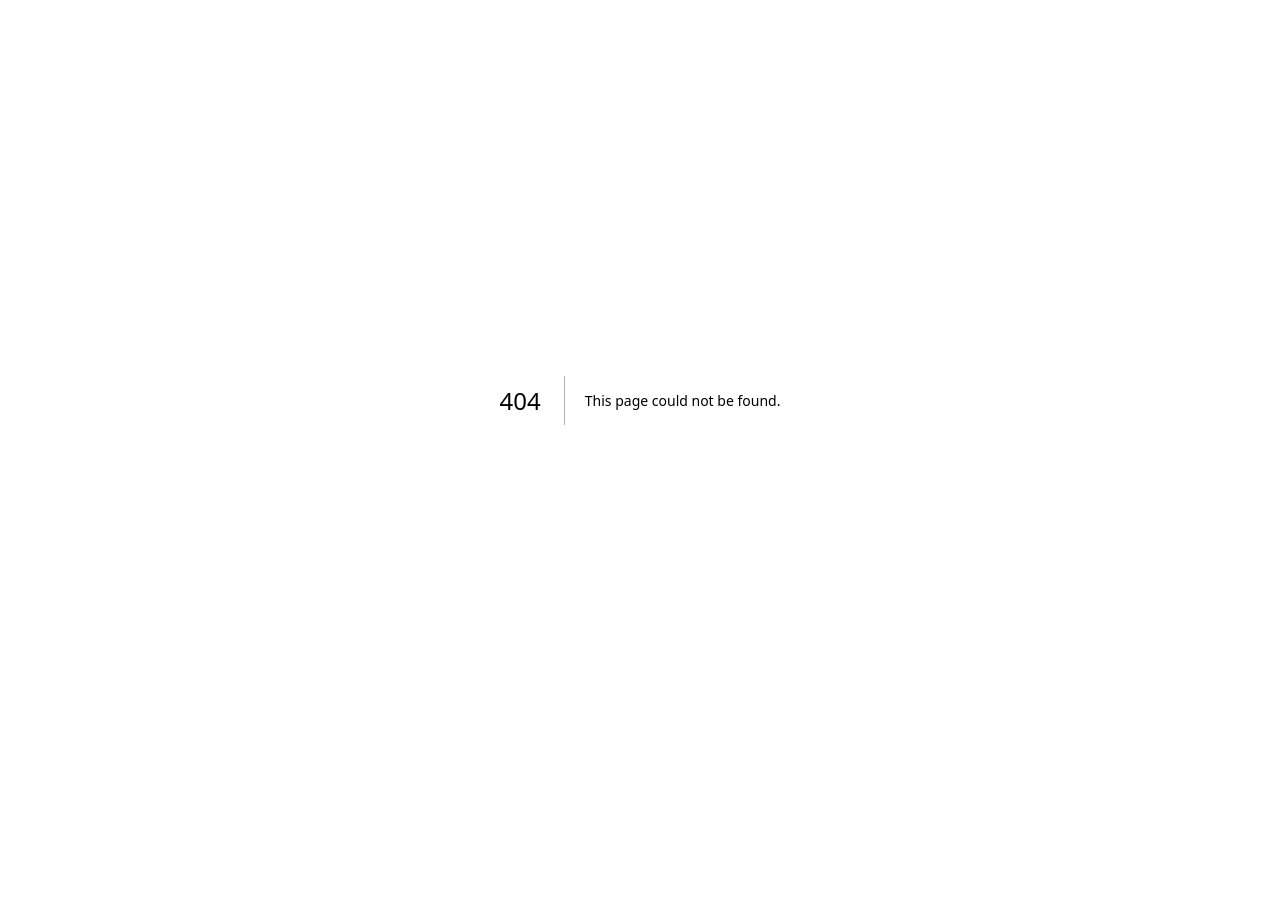
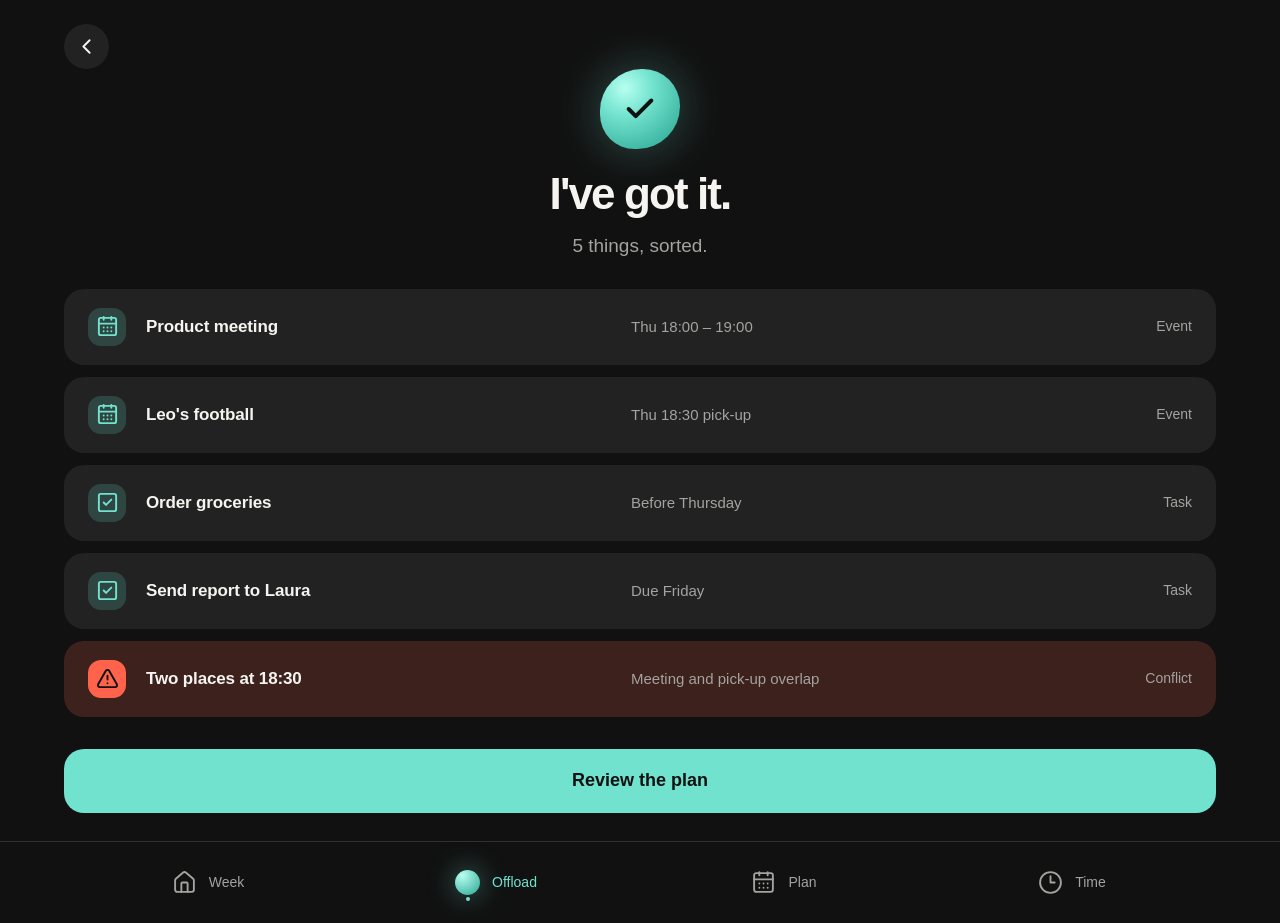
Before and after one commit to ctrl-Ella/OffLoad, a Next.js app: page /offload in a window 1280 px wide. Before the commit this address had no page. Before the commit the page ends 800 px from the top, so only its background shows below. Built offline with nearby package versions, Linux system fonts and the light colour scheme.

Commit message:
add review plan

```diff
--- a/src/app/globals.css
+++ b/src/app/globals.css
@@ -1,68 +1,87 @@
-/* ---------------------------------------------------------------------------
-   Los tokens del proyecto y la base que los usa.
-
-   LA REGLA QUE NO SE ROMPE
-   ------------------------------------------------------------------------
-   Un color se cambia aquí y en ningún sitio más. Ni un hexadecimal suelto en
-   un componente, ni una clase de la paleta por defecto de Tailwind, que no
-   está medida contra nada nuestro. Si hace falta un color que no está, se
-   añade como token con su contraste medido al lado.
-
-   Cada token lleva anotado su contraste. El listón del proyecto es 4,5:1 para
-   texto normal y 3:1 para texto grande y elementos gráficos, y el porqué de
-   ese nivel está en docs/guias/accesibilidad.md.
-
-   Si cambias un color, vuelve a medirlo. Un token es una promesa de
-   contraste: si se cambia sin comprobar, la promesa se rompe en silencio.
---------------------------------------------------------------------------- */
-
 @import "tailwindcss";
 
 @theme {
-  /* Fondo y texto. 15,8:1 entre los dos: holgado incluso para AAA. */
-  --color-fondo: #fbfaf8;
-  --color-texto: #1a1a1f;
-
-  /* Texto secundario sobre el fondo: 7,4:1. */
-  --color-texto-suave: #4a4a55;
-
-  /* Acento de marca sobre el fondo: 5,1:1. Vale para texto normal. */
-  --color-acento: #7a3d9c;
-
-  /* Turquesa sobre el fondo: 3,2:1. El más justo de los tres, así que se
-     reserva para titulares, iconos y bordes. Nunca para texto normal. */
-  --color-turquesa: #0f7d86;
-
-  /* Bordes y separadores: 3,1:1 sobre el fondo. Elemento gráfico, no texto. */
-  --color-borde: #b9b4ad;
+  /* Contrastes WCAG: texto/fondo 17,16:1; secundario/tarjeta 6,29:1;
+     turquesa/tarjeta 10,21:1; botón 12,11:1; secundario/alerta 5,80:1.
+     El borde es decorativo: la navegación se identifica por icono y texto. */
+  --color-fondo: #111111;
+  --color-texto: #f5f4f0;
+  --color-texto-suave: #a3a3a0;
+  --color-acento: #71e2ce;
+  --color-turquesa: #71e2ce;
+  --color-borde: #303030;
+  --color-tarjeta: #222222;
+  --color-icono-fondo: #2e4541;
+  --color-alerta: #ff634c;
+  --color-alerta-fondo: #3d211c;
+  --color-exterior: #f7f5f0;
+  --color-orbe-luz: #b7fff0;
+  --color-orbe-sombra: #2aa692;
 }
 
 @layer base {
-  body {
-    background-color: var(--color-fondo);
-    color: var(--color-texto);
-  }
+  * { box-sizing: border-box; }
+  body { margin: 0; background: var(--color-fondo); color: var(--color-texto); font-family: Arial, Helvetica, sans-serif; }
+  button { font: inherit; cursor: pointer; -webkit-tap-highlight-color: transparent; }
+  :focus-visible { outline: 3px solid var(--color-acento); outline-offset: 5px; }
+}
 
-  /* Nunca `outline: none` sin sustituto. Quien navega con teclado pierde la
-     referencia de dónde está y la página deja de ser usable. Se define una
-     vez, aquí, y en los componentes solo hay que no estropearlo. */
-  :focus-visible {
-    outline: 3px solid var(--color-acento);
-    outline-offset: 2px;
-  }
-
-  /* Quien pide menos movimiento lo pide por un motivo: para algunas personas
-     una animación no es un adorno, es un mareo. Lo declarativo se neutraliza
-     aquí; lo que anima por JavaScript hay que preguntárselo aparte, y de eso
-     se ocupa src/lib/motion.ts. */
-  @media (prefers-reduced-motion: reduce) {
-    *,
-    *::before,
-    *::after {
-      animation-duration: 0.01ms !important;
-      animation-iteration-count: 1 !important;
-      transition-duration: 0.01ms !important;
-      scroll-behavior: auto !important;
-    }
-  }
+.offload-app { width: 100%; min-height: 100svh; margin-inline: auto; background: var(--color-fondo); display: flex; flex-direction: column; }
+.screen-content { width: 100%; max-width: 640px; margin-inline: auto; padding: max(14px, env(safe-area-inset-top)) max(24px, env(safe-area-inset-right)) 27px max(24px, env(safe-area-inset-left)); flex: 1; display: flex; flex-direction: column; }
+.screen-toolbar { display: flex; align-items: center; gap: 14px; min-height: 45px; }
+.back-button { display: grid; place-items: center; width: 45px; height: 45px; border-radius: 50%; border: 0; color: var(--color-texto); background: var(--color-tarjeta); }
+.toolbar-label { color: var(--color-texto-suave); font-size: 14px; }
+.summary { text-align: center; padding-top: 16px; margin-bottom: 21px; }
+.success-orb { display: grid; place-items: center; width: 80px; height: 80px; margin: 0 auto 15px; border-radius: 52% 46% 53% 43%; color: var(--color-fondo); background: radial-gradient(circle at 31% 24%, var(--color-orbe-luz), var(--color-acento) 35%, var(--color-orbe-sombra) 95%); box-shadow: 0 0 38px 9px color-mix(in srgb, var(--color-acento) 20%, transparent); }
+.summary h1 { margin: 0; font-size: 38px; font-weight: 750; line-height: 1.35; letter-spacing: -1.9px; }
+.summary > p { color: var(--color-texto-suave); font-size: 18px; line-height: 1.5; margin: 9px 0 0; }
+.item-list { list-style: none; margin: 0; padding: 0; display: grid; gap: 9px; }
+.item-card { min-height: 72px; border-radius: 21px; background: var(--color-tarjeta); padding: 13px 16px; display: flex; align-items: center; gap: 13px; }
+.item-icon { width: 38px; height: 38px; flex: 0 0 38px; display: grid; place-items: center; border-radius: 13px; background: var(--color-icono-fondo); color: var(--color-acento); }
+.item-copy { flex: 1; min-width: 0; overflow-wrap: anywhere; }
+.item-copy h2 { margin: 0; font-size: 16px; line-height: 1.4; font-weight: 600; letter-spacing: -.15px; }
+.item-copy p { margin: 4px 0 0; font-size: 14px; color: var(--color-texto-suave); line-height: 1.35; }
+.item-type { font-size: 13px; color: var(--color-texto-suave); }
+.conflict-card { background: var(--color-alerta-fondo); }
+.conflict-card .item-icon { background: var(--color-alerta); color: var(--color-fondo); }
+.primary-action { margin-top: auto; padding-top: 70px; }
+.review-button { width: 100%; min-height: 62px; border: 0; border-radius: 40px; background: var(--color-acento); color: var(--color-fondo); font-size: 18px; font-weight: 600; transition: filter .18s, transform .18s; }
+.review-button:hover { filter: brightness(1.08); }
+.review-button:active { transform: scale(.98); }
+.bottom-navigation { width: 100%; max-width: 640px; margin-inline: auto; display: grid; grid-template-columns: repeat(4, minmax(0, 1fr)); border-top: 1px solid var(--color-borde); padding: 17px max(9px, env(safe-area-inset-right)) max(13px, env(safe-area-inset-bottom)) max(9px, env(safe-area-inset-left)); }
+.nav-item { min-height: 48px; border: 0; background: transparent; color: var(--color-texto-suave); display: flex; flex-direction: column; align-items: center; gap: 8px; font-size: 12px; padding: 3px 0 0; }
+.nav-icon { height: 25px; display: grid; place-items: center; position: relative; }
+.nav-item.active { color: var(--color-acento); }
+.nav-orb { width: 25px; height: 25px; border-radius: 50%; background: radial-gradient(circle at 30% 22%, var(--color-orbe-luz), var(--color-orbe-sombra)); }
+.active .nav-orb { box-shadow: 0 0 24px 5px color-mix(in srgb, var(--color-acento) 25%, transparent); }
+.active .nav-orb::after { content: ""; position: absolute; width: 4px; height: 4px; border-radius: 50%; background: var(--color-acento); bottom: -6px; left: calc(50% - 2px); }
+.review-note { margin-top: 20px; padding: 0 5px; }
+.review-note h2 { font-size: 17px; margin: 0 0 8px; }
+.review-note p { font-size: 14px; line-height: 1.6; color: var(--color-texto-suave); margin: 0; }
+/* Keep the original vertical order while using the desktop canvas. */
+@media (min-width: 768px) {
+  .screen-content, .bottom-navigation { max-width: 1440px; }
+  .screen-content { padding-inline: clamp(32px, 5vw, 80px); }
+  .bottom-navigation { padding-inline: clamp(32px, 5vw, 80px); }
 }
+@media (min-width: 1024px) {
+  .screen-content { padding-top: 24px; padding-bottom: 28px; }
+  .summary { padding-top: 0; margin-bottom: 28px; }
+  .summary h1 { font-size: 44px; }
+  .summary > p { font-size: 19px; }
+  .item-list { gap: 12px; }
+  .item-card { min-height: 76px; padding: 16px 24px; gap: 20px; border-radius: 20px; }
+  .item-copy { display: grid; grid-template-columns: minmax(0, 1fr) minmax(0, 1fr); align-items: center; gap: 24px; }
+  .item-copy h2 { font-size: 17px; }
+  .item-copy p { margin: 0; font-size: 15px; }
+  .item-type { flex: 0 0 80px; text-align: right; font-size: 14px; }
+  .primary-action { display: flex; justify-content: center; padding-top: 32px; }
+  .review-button { width: 100%; min-height: 64px; border-radius: 20px; font-size: 18px; }
+  .review-button:active { transform: scale(.995); }
+  .bottom-navigation { padding-block: 16px; }
+  .nav-item { flex-direction: row; justify-content: center; gap: 12px; font-size: 14px; padding: 12px; border-radius: 14px; }
+  .nav-item:hover { background: var(--color-tarjeta); }
+  .review-note { padding: 20px 24px; border-left: 2px solid var(--color-alerta); }
+}
+@media (max-width: 360px) { .screen-content { padding-inline: 16px; } .item-card { gap: 10px; padding-inline: 12px; } .item-copy h2 { font-size: 14px; } .item-copy p { font-size: 12px; } .item-type { font-size: 11px; } }
+@media (prefers-reduced-motion: reduce) { *, *::before, *::after { animation-duration: .01ms !important; animation-iteration-count: 1 !important; transition-duration: .01ms !important; scroll-behavior: auto !important; } }
--- a/src/app/layout.tsx
+++ b/src/app/layout.tsx
@@ -4,17 +4,16 @@ import "./globals.css";
 export const metadata: Metadata = {
   title: "OFFLOAD",
   description:
-    "Una aplicación familiar que reparte la carga mental. Mia encuentra los " +
-    "problemas antes de que nadie los vea y solo pide un sí o un no cuando hace falta.",
+    "A family app that shares the mental load. Mia spots problems before " +
+    "anyone else does and only asks for a yes or no when needed.",
 };
 
-// `lang="es"` no es decorativo: sin él, un lector de pantalla pronuncia el
-// castellano con fonética inglesa y la página deja de entenderse.
+// Declare the interface language so screen readers use English pronunciation.
 export default function RootLayout({
   children,
 }: Readonly<{ children: React.ReactNode }>) {
   return (
-    <html lang="es">
+    <html lang="en">
       <body className="antialiased">{children}</body>
     </html>
   );
--- /dev/null
+++ b/src/app/offload/layout.tsx
@@ -0,0 +1,5 @@
+export default function OffloadLayout({
+  children,
+}: Readonly<{ children: React.ReactNode }>) {
+  return children;
+}
--- /dev/null
+++ b/src/app/offload/page.tsx
@@ -0,0 +1,79 @@
+"use client";
+
+import { useState } from "react";
+import { CalendarDays, Check, ChevronLeft, Clock3, House, SquareCheck, TriangleAlert } from "lucide-react";
+
+const items = [
+  { title: "Product meeting", detail: "Thu 18:00 – 19:00", type: "Event" },
+  { title: "Leo's football", detail: "Thu 18:30 pick-up", type: "Event" },
+  { title: "Order groceries", detail: "Before Thursday", type: "Task" },
+  { title: "Send report to Laura", detail: "Due Friday", type: "Task" },
+  { title: "Two places at 18:30", detail: "Meeting and pick-up overlap", type: "Conflict" },
+];
+const tabs = [
+  { name: "Week", icon: House },
+  { name: "Offload", icon: null },
+  { name: "Plan", icon: CalendarDays },
+  { name: "Time", icon: Clock3 },
+];
+
+export default function Inicio() {
+  const [activeTab, setActiveTab] = useState("Offload");
+  const [reviewing, setReviewing] = useState(false);
+  const isOverview = activeTab === "Offload";
+  const visibleItems = activeTab === "Time" ? items.filter((item) => item.type !== "Task") : items;
+  function navigate(tab: string) { setActiveTab(tab); setReviewing(false); }
+
+  return (
+    <main className="offload-app" lang="en">
+      <div className="screen-content">
+        <header className="screen-toolbar">
+          <button className="back-button" aria-label={isOverview ? "Go to week" : "Back to offload"} onClick={() => navigate(isOverview ? "Week" : "Offload")}>
+            <ChevronLeft size={25} strokeWidth={1.8} aria-hidden="true" />
+          </button>
+          {!isOverview && <span className="toolbar-label">{reviewing ? "Review your plan" : activeTab}</span>}
+        </header>
+        <section className="summary" aria-labelledby="screen-title">
+          <div className="success-orb" aria-hidden="true">
+            {isOverview ? <Check size={34} strokeWidth={2.8} /> : <CalendarDays size={32} strokeWidth={1.8} />}
+          </div>
+          <h1 id="screen-title">{isOverview ? "I've got it." : activeTab === "Time" ? "Make room." : activeTab === "Week" ? "Your week." : "Here's the plan."}</h1>
+          <p>{isOverview ? "5 things, sorted." : activeTab === "Time" ? "One overlap to work through." : "Everything in one place."}</p>
+        </section>
+        <section className="organized-items" aria-label="Your organized items">
+          <ul className="item-list">
+            {visibleItems.map((item) => {
+              const Icon = item.type === "Event" ? CalendarDays : item.type === "Task" ? SquareCheck : TriangleAlert;
+              return (
+                <li key={item.title} className={`item-card${item.type === "Conflict" ? " conflict-card" : ""}`}>
+                  <span className="item-icon"><Icon size={23} strokeWidth={2} aria-hidden="true" /></span>
+                  <div className="item-copy"><h2>{item.title}</h2><p>{item.detail}</p></div>
+                  <span className="item-type">{item.type}</span>
+                </li>
+              );
+            })}
+          </ul>
+          {(reviewing || activeTab === "Time") && (
+            <aside className="review-note" aria-label="Schedule conflict">
+              <h2>A little breathing room.</h2>
+              <p>Your product meeting ends at 19:00, but Leo needs picking up at 18:30. Arrange another pick-up or move the meeting before confirming your plan.</p>
+            </aside>
+          )}
+        </section>
+        <div className="primary-action">
+          <button className="review-button" onClick={() => { if (reviewing) navigate("Offload"); else { setActiveTab("Plan"); setReviewing(true); } }}>
+            {reviewing ? "Back to overview" : "Review the plan"}
+          </button>
+        </div>
+      </div>
+      <nav className="bottom-navigation" aria-label="Main navigation">
+        {tabs.map(({ name, icon: Icon }) => (
+          <button key={name} className={`nav-item${activeTab === name ? " active" : ""}`} aria-current={activeTab === name ? "page" : undefined} onClick={() => navigate(name)}>
+            <span className="nav-icon">{Icon ? <Icon size={25} strokeWidth={1.8} aria-hidden="true" /> : <span className="nav-orb" />}</span>
+            <span>{name}</span>
+          </button>
+        ))}
+      </nav>
+    </main>
+  );
+}
--- a/src/app/page.tsx
+++ b/src/app/page.tsx
@@ -1,23 +1,5 @@
-// Página provisional. Existe para que el esqueleto sea desplegable antes que
-// el producto: primero la URL pública y sus webhooks, luego lo que va dentro.
-// La sustituye el recorrido del día cuando exista.
+import { redirect } from "next/navigation";
 
-export default function Inicio() {
-  return (
-    <main className="mx-auto flex min-h-dvh max-w-2xl flex-col justify-center gap-4 px-6 py-16">
-      <h1 className="text-4xl font-semibold tracking-tight text-[var(--color-turquesa)]">
-        OFFLOAD
-      </h1>
-
-      <p className="text-lg text-balance">
-        Una aplicación familiar que reparte la carga mental.
-      </p>
-
-      <p className="text-[var(--color-texto-suave)]">
-        Mia encuentra los problemas antes de que nadie los vea, resuelve sola lo
-        que no cambia el plan de nadie, y solo pide un sí o un no cuando hace
-        falta.
-      </p>
-    </main>
-  );
+export default function Home() {
+  redirect("/offload");
 }
```
Also changed, not shown: 1 other file (tests, documents, lock files or other folders).
